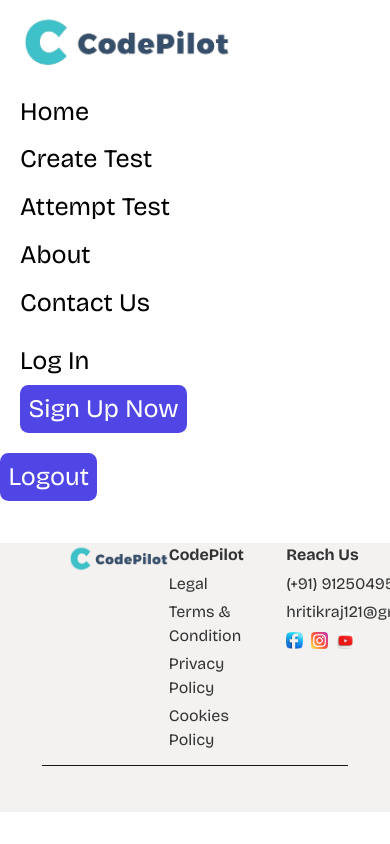
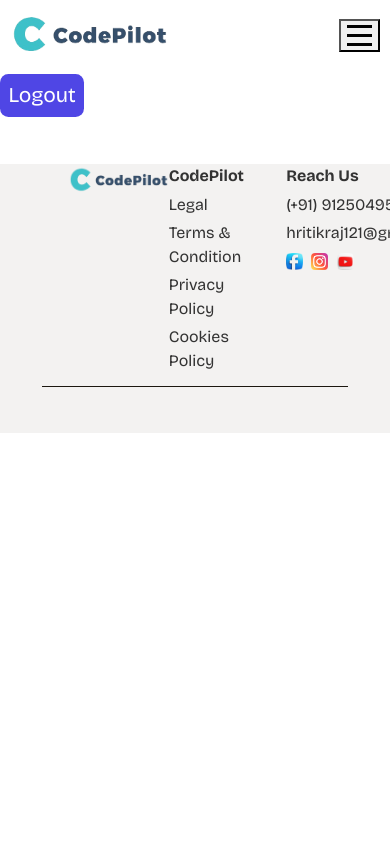
Before and after one commit to ishitatrivedi-dell/CodePilot, a React (Vite) app in the folder Frontend/: page /Logout in a window 390 px wide. Shown: the top 844 px of the page. Built offline with nearby package versions, Linux system fonts and the light colour scheme; a web font is replaced by a local one.

Commit message:
Improved the responsiveness of the Navbar

```diff
--- a/Frontend/src/components/Navbar.jsx
+++ b/Frontend/src/components/Navbar.jsx
@@ -2,31 +2,52 @@ import React, { useState, useEffect } from 'react';
 import { Link } from 'react-router-dom';
 import Logout from './Logout';
 import '../css/Navbar.css'
-
 import logo from '../assets/CPlogo.png'
 
-function Navbar({ isLoggedIn, setIsLoggedIn, avatar}) {
+function Navbar({ isLoggedIn, setIsLoggedIn, avatar }) {
+    const [isMenuOpen, setIsMenuOpen] = useState(false);
+    const [isMediumScreen, setIsMediumScreen] = useState(false);
+    const [isSmallScreen, setIsSmallScreen] = useState(false);
+
+    useEffect(() => {
+        const handleResize = () => {
+            setIsMediumScreen(window.innerWidth <= 1024);
+            setIsSmallScreen(window.innerWidth <= 768);
+        };
+
+        window.addEventListener('resize', handleResize);
+        handleResize();
+
+        return () => window.removeEventListener('resize', handleResize);
+    }, []);
+
     const handleLogout = () => {
         setIsLoggedIn(false);
     };
 
+    const toggleMenu = () => {
+        setIsMenuOpen(!isMenuOpen);
+    };
+
     return (
-        <>
-            <div className="nav-bar">
+        <nav className="nav-bar">
             <div className="nav-left">
-                    <Link to="/CodePilot"><img src={logo} alt="" /></Link>
+                <Link to="/CodePilot"><img src={logo} alt="CodePilot Logo" /></Link>
             </div>
-                <div className="nav-mid">
-                    <ul>
-                        <li><Link to="/CodePilot">Home</Link></li>
-                        <li><Link to="/Create-test">Create Test</Link></li>
-                        <li><Link to="/attempt-test">Attempt Test</Link></li>
-                        <li><Link to="">About</Link></li>
-                        <li><Link to="">Contact Us</Link></li>
+            <button className={`hamburger ${isMediumScreen ? 'visible' : ''}`} onClick={toggleMenu} aria-label="Toggle menu">
+                <span></span>
+                <span></span>
+                <span></span>
+            </button>
+            <div className={`nav-menu ${isMenuOpen ? 'open' : ''} ${isMediumScreen ? 'collapsible' : ''}`}>
+                <ul className="nav-mid">
+                    <li><Link to="/CodePilot" onClick={toggleMenu}>Home</Link></li>
+                    <li><Link to="/Create-test" onClick={toggleMenu}>Create Test</Link></li>
+                    <li><Link to="/attempt-test" onClick={toggleMenu}>Attempt Test</Link></li>
+                    <li><Link to="" onClick={toggleMenu}>About</Link></li>
+                    <li><Link to="" onClick={toggleMenu}>Contact Us</Link></li>
                 </ul>
-                </div>
-                <div className="nav-right">
-                    <ul>
+                <ul className={`nav-right ${isSmallScreen ? 'mobile' : ''}`}>
                     {isLoggedIn ? (
                         <>
                             <li>
@@ -36,23 +57,20 @@ function Navbar({ isLoggedIn, setIsLoggedIn, avatar}) {
                                 <img src={avatar} alt="avatarImage" className="avatar-image"/>
                             </li> */}
                         </>
-
                     ) : (
                         <>
                             <li>
-                                    <Link to="/Login">Log In</Link>
+                                <Link to="/Login" onClick={toggleMenu}>Log In</Link>
                             </li>
                             <li>
-                                    <Link to="/Register">Sign Up Now</Link>
+                                <Link to="/Register" onClick={toggleMenu} className="sign-up-btn">Sign Up Now</Link>
                             </li>
                         </>
                     )}
                 </ul>
             </div>
-            </div>
-
-        </>
+        </nav>
     )
 }
 
-export default Navbar
+export default Navbar;
--- a/Frontend/src/css/Navbar.css
+++ b/Frontend/src/css/Navbar.css
@@ -1,7 +1,6 @@
-
 body {
   margin: 0;
-    font-family: Bricolage Grotesque;
+  font-family: 'Bricolage Grotesque', sans-serif;
 }
 
 .nav-bar {
@@ -9,41 +8,46 @@ body {
   justify-content: space-between;
   align-items: center;
   padding: 10px 20px;
-    font-family: Bricolage Grotesque;
-    /* color: #fff; */
+  font-family: 'Bricolage Grotesque', sans-serif;
 }
 
 .nav-left img {
   height: 8vh;
 }
 
-  .nav-mid ul,
-  .nav-right ul {
+.nav-menu {
+  display: flex;
+  align-items: center;
+  flex-grow: 1;
+  justify-content: center;
+}
+
+.nav-mid, .nav-right {
   list-style: none;
   padding: 0;
   margin: 0;
   display: flex;
 }
 
-  .nav-mid li,
-  .nav-right li {
+.nav-mid {
+  justify-content: center;
+  flex-grow: 1;
+}
+
+.nav-mid li, .nav-right li {
   margin: 0 15px;
 }
 
-  .nav-mid a,
-  .nav-right a {
+.nav-mid a, .nav-right a {
   text-decoration: none;
   color: #000000;
   font-size: 3vh;
-    /* font-weight: bold; */
+  white-space: nowrap;
 }
 
-
-  .nav-mid a:hover,
-  .nav-right a:hover {
-    color:#3498db;
+.nav-mid a:hover, .nav-right a:hover {
+  color: #3498db;
 }
-
 
 .nav-right li:last-child a {
   background-color: #4F46E5;
@@ -57,25 +61,64 @@ body {
   background-color: #3498db;
 }
 
+.hamburger {
+  display: none;
+  flex-direction: column;
+  cursor: pointer;
+}
+
+.hamburger span {
+  width: 25px;
+  height: 3px;
+  background-color: #000000;
+  margin: 3px 0;
+}
+
+@media (max-width: 1024px) {
+  .nav-bar {
+    flex-wrap: wrap;
+  }
+
+  .hamburger {
+    display: flex;
+    order: 1;
+  }
+
+  .nav-left {
+    order: 0;
+  }
+
+  .nav-menu {
+    flex-basis: 100%;
+    display: none;
+    order: 2;
+  }
+
+  .nav-menu.open {
+    display: flex;
+    flex-direction: column;
+  }
+
+  .nav-mid, .nav-right {
+    flex-direction: column;
+    width: 100%;
+  }
+
+  .nav-mid li, .nav-right li {
+    margin: 10px 0;
+  }
+}
 
 @media (max-width: 768px) {
   .nav-bar {
-      flex-direction: column;
-      align-items: flex-start;
+    padding: 10px;
   }
 
-    .nav-mid,
-    .nav-right {
-      margin-top: 10px;
+  .nav-left img {
+    height: 6vh;
   }
 
-    .nav-mid ul,
-    .nav-right ul {
-      flex-direction: column;
-    }
-
-    .nav-mid li,
-    .nav-right li {
-      margin: 5px 0;
+  .nav-mid a, .nav-right a {
+    font-size: 2.5vh;
   }
 }
```
Lines whose indentation alone changed are shown as unchanged.
